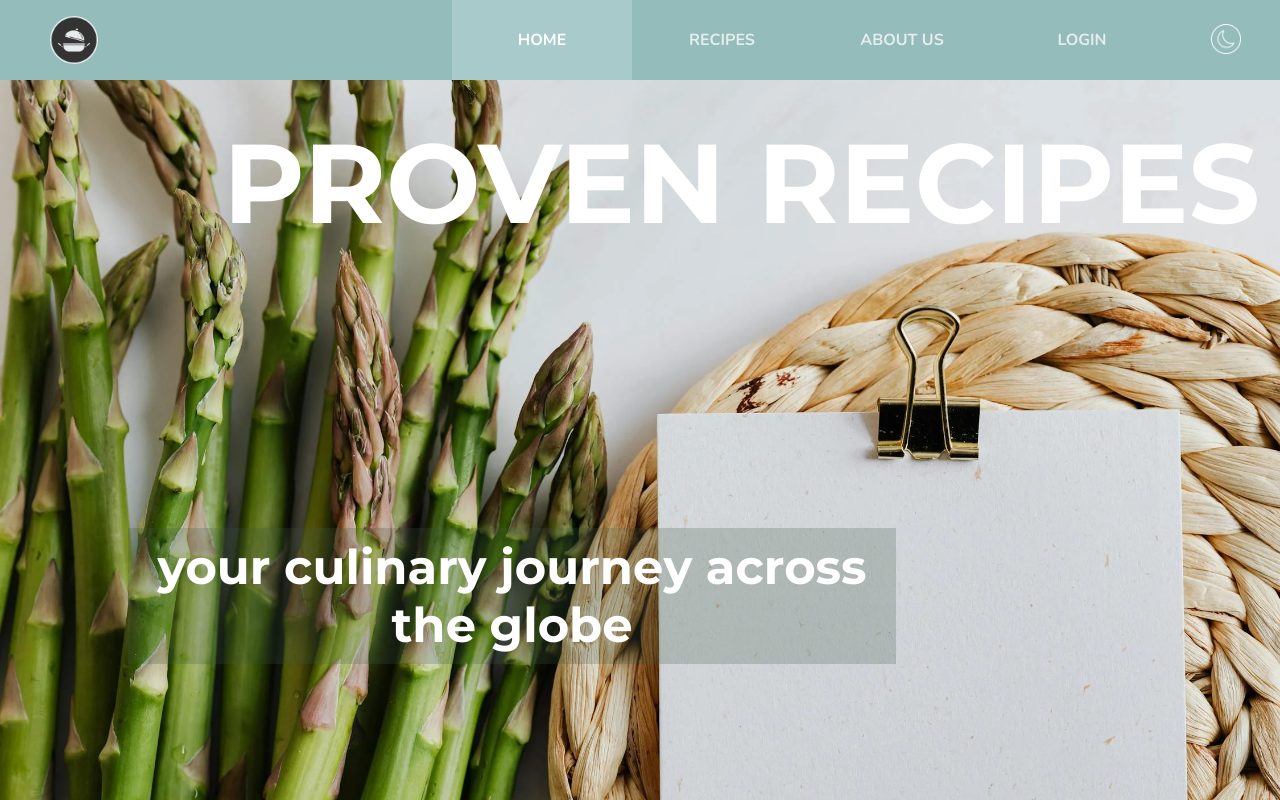
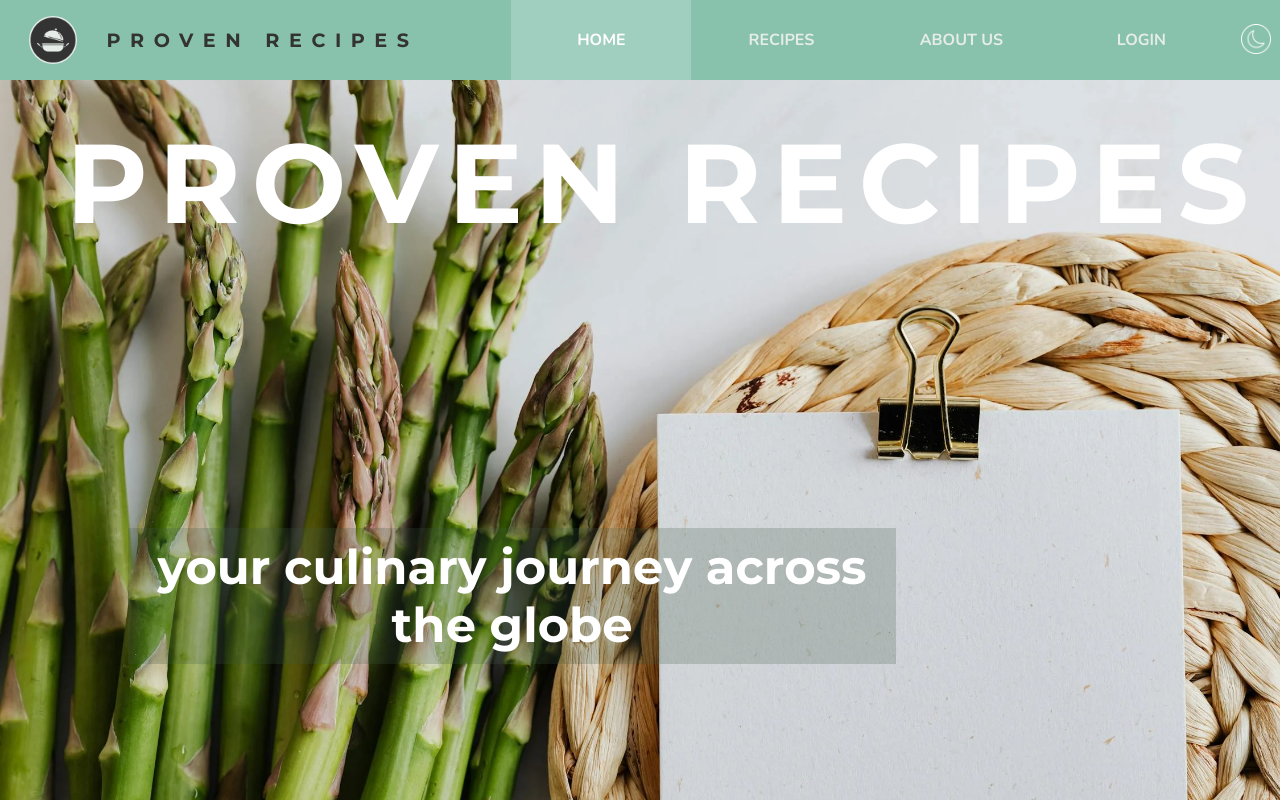
Before and after one commit to HalynaRiabokonenko/cookbook, a React (Create React App) app: page /contact in a window 1280 px wide. Shown: the top 800 px of the page. Built offline with nearby package versions, Linux system fonts and the light colour scheme; no server answers; the database is empty.

Commit message:
change color styles at header, home, footer

```diff
--- a/src/App.css
+++ b/src/App.css
@@ -1,10 +1,10 @@
 :root {
   --dark-green: #166563;
   --dark-green--dark: #092827;
-  --medium-green: #93bcbb;
+  --medium-green: #88c2ac;
   --medium-green--dark: #111919;
   --lighter-green: #ebf1f0fa;
-  --light-green: #e6edec;
+  --light-green: #e6ede9;
   --light-green--dark: #122323;
   --orange: #f69d3e;
   --orange--dark: #d08214;
--- a/src/components/pages/Home/Home.module.css
+++ b/src/components/pages/Home/Home.module.css
@@ -171,6 +171,10 @@
   background-color: var(--light-green);
 }
 
+.home__main-container.dark {
+  background-color: #252927;
+}
+
 .home__main-image {
   width: 100%;
 }
@@ -188,6 +192,12 @@
   padding: 10px 20px;
   text-transform: uppercase;
   width: 100%;
+  letter-spacing: 0.7rem;
+}
+
+.home__main-text-header.dark {
+  color: #252927;
+  background-color: #e0e0e0a4;
 }
 
 .home__main-text {
@@ -200,6 +210,11 @@
   font-size: 3rem;
   font-weight: bold;
   text-align: center;
-  background-color: rgba(61, 89, 67, 0.232);
+  background-color: #3d59433b;
   padding: 10px 20px;
 }
+
+.home__main-text.dark {
+  color: #252927;
+  background-color: #e0e0e0a4;
+}
--- a/src/components/pages/Home/Home.tsx
+++ b/src/components/pages/Home/Home.tsx
@@ -63,7 +63,10 @@ const Home = () => {
 
     return (
         <Page>
-            <div className={styles["home__main-container"]}>
+            <div className={classnames(
+                styles["home__main-container"],
+                styles[mode]
+            )}>
                 <img className={styles["home__main-image"]} src="/images/pages/main.webp"
                 ></img>
                 <h3 className={classnames(
--- a/src/components/share_structures/Footer/Footer.module.css
+++ b/src/components/share_structures/Footer/Footer.module.css
@@ -57,8 +57,9 @@
 .footer__brand-name {
   font-size: 1.1rem;
   text-transform: uppercase;
-  color: var(--light-green);
+  color: var(--lighter-green);
   margin-top: 10px;
+  letter-spacing: 0.4rem;
 }
 
 .footer-social ul {
--- a/src/components/share_structures/Header/Header.module.css
+++ b/src/components/share_structures/Header/Header.module.css
@@ -17,6 +17,23 @@
   z-index: 999;
 }
 
+.logo {
+  flex-grow: 1;
+}
+
+.header__name {
+  flex-grow: 1;
+  text-transform: uppercase;
+  font-weight: bold;
+  font-size: 1.2rem;
+  font-family: Montserrat, sans-serif;
+  letter-spacing: 0.6rem;
+}
+
+.header__name.light {
+  color: var(--dark-gray);
+}
+
 .logo__link__container {
   display: flex;
   align-items: center;
@@ -25,7 +42,7 @@
 
 .logo__img {
   height: calc(var(--header-hight) * 0.6);
-  margin: 0 50px;
+  margin: 0 20px;
   border-radius: 50%;
 }
 
@@ -35,8 +52,8 @@
 
 /* Navigation */
 .global-nav__container {
-  width: 80%;
   height: 100%;
+  flex-grow: 4;
 }
 
 .global-nav {
@@ -107,6 +124,8 @@
   display: flex;
   justify-content: center;
   align-items: center;
+  flex-grow: 1;
+  height: 100%;
 }
 
 .global-mode__button,
--- a/src/components/share_structures/Header/Header.tsx
+++ b/src/components/share_structures/Header/Header.tsx
@@ -40,6 +40,11 @@ function Header({ user }: HeaderProps) {
                             )}
                         </div>
                     </Link>
+                </div>
+                <div className={classnames(
+                    styles["header__name"],
+                    styles[mode])}>
+                    <p>Proven recipes</p>
                 </div>
                 <div className={styles["global-nav__container"]}>
                     <nav className={styles["global-nav"]}>
--- a/src/components/share_structures/Recipes/RecipesNavigation/RecipesNavigation.module.css
+++ b/src/components/share_structures/Recipes/RecipesNavigation/RecipesNavigation.module.css
@@ -7,7 +7,7 @@
 .recipes__aside-list {
   border: 1px solid var(--light-green);
   border-radius: 8px;
-  background-color: #b9ddd793;
+  background-color: #d4ece3;
   list-style-type: none;
   padding: 0;
   margin: 0px 25px;
```
